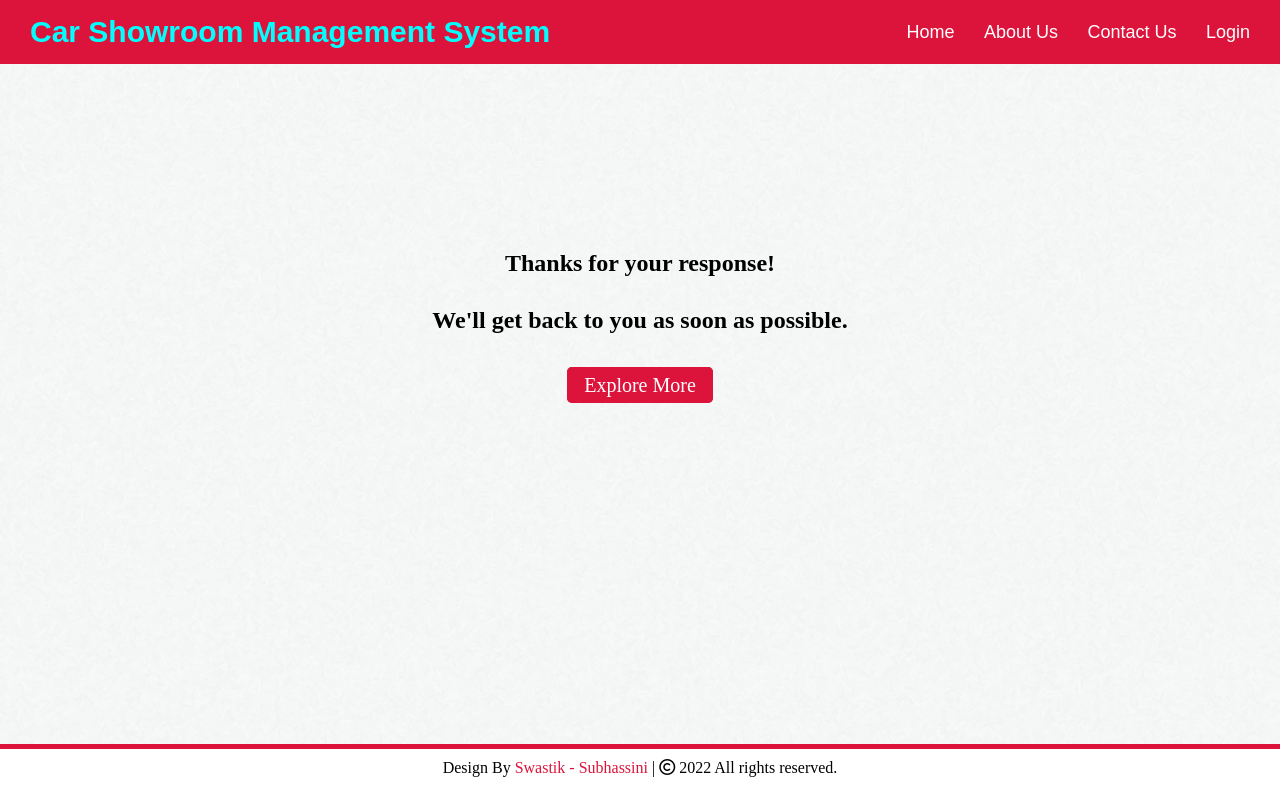
After one commit to Subhassini1709/Car-Showroom-Management-System, a Django app: page /contact_success/ in a window 1280 px wide. The commit adds this page. Run offline with Django 3.2, Linux system fonts and the light colour scheme; parts of the project's set-up code (start-up, migrations or seed data) failed here and were passed over; some libraries are stand-ins or nearby versions.

Commit message:
Added Contact Model and Contact Success Page

```diff
--- a/static/css/style.css
+++ b/static/css/style.css
@@ -1558,3 +1558,19 @@ footer span a:hover {
 .buy_success-content h3 {
   margin: 10px;
 }
+
+/* CONTACT SUCCESS PAGE */
+
+.contact_success {
+  background: url(/static/img/bg.png);
+  height: 93vh;
+}
+
+.contact_success_content {
+  text-align: center;
+  margin: 150px auto;
+}
+
+.contact_success_content h2 {
+  margin: 30px;
+}
--- a/users/admin.py
+++ b/users/admin.py
@@ -9,3 +9,4 @@ admin.site.register(BuyBooking)
 admin.site.register(RentCar)
 admin.site.register(RentBooking)
 admin.site.register(SellCar)
+admin.site.register(Contact)
--- /dev/null
+++ b/users/templates/users/contact_success.html
@@ -0,0 +1,72 @@
+{% load static %}
+<!DOCTYPE html>
+<html lang="en">
+
+<head>
+    <meta charset="UTF-8" />
+    <meta http-equiv="X-UA-Compatible" content="IE=edge" />
+    <meta name="viewport" content="width=device-width, initial-scale=1.0" />
+    <title>Contact Info</title>
+    <link rel="stylesheet" href="{% static '/css/style.css' %}" />
+    <script src="https://kit.fontawesome.com/26719dd53c.js" crossorigin="anonymous"></script>
+    <script src="https://code.jquery.com/jquery-3.5.1.min.js"></script>
+</head>
+
+<body>
+    <div class="container">
+        <div class="scroll-up-btn">
+            <i class="fas fa-angle-up"></i>
+        </div>
+        <nav class="navbar">
+            <div class="max-width">
+                <div class="logo">
+                    <a href="{% url 'Home Page' %}">Car Showroom Management System</a>
+                </div>
+                <ul class="menu">
+                    <li>
+                        {% if request.user.is_authenticated %}
+                        <a id="abt" href="{% url 'Home Page' %}" class="menu-btn">Home</a>
+                        {% else %}
+                        <a id="abt" href="{% url 'Landing' %}" class="menu-btn">Home</a>
+                        {% endif %}
+                    </li>
+                    <li><a id="first" href="{% url 'About' %}" class="menu-btn">About Us</a></li>
+                    <li><a href="{% url 'Contact' %}" class="menu-btn">Contact Us</a></li>
+                    <li>
+                        {% if request.user.is_authenticated %}
+                        <a href="{% url 'Logout' %}" class="menu-btn">Logout</a>
+                        {% else %}
+                        <a href="{% url 'Login' %}" class="menu-btn">Login</a>
+                        {% endif %}
+                    </li>
+                </ul>
+                <div class="menu-btn">
+                    <i class="fas fa-bars"></i>
+                </div>
+            </div>
+        </nav>
+
+        <section class="contact_success">
+            <div class="contact_success_content">
+                <h2>Thanks for your response!</h2>
+                <h2>We'll get back to you as soon as possible.</h2>
+                <div class="landing-btn">
+                    {% if request.user.is_authenticated %}
+                    <a href="{% url 'Home Page' %}">Explore More</a>
+                    {% else %}
+                    <a href="{% url 'Landing' %}">Explore More</a>
+                    {% endif %}
+                </div>
+            </div>
+        </section>
+
+        <footer>
+            <span>Design By <a href="https://www.linkedin.com/in/swastik-raj-singh-80ba881b8/">Swastik - Subhassini</a>
+                | <span class="far fa-copyright"></span> 2022 All rights
+                reserved.</span>
+        </footer>
+    </div>
+    <script src="{% static '/js/script.js' %}"></script>
+</body>
+
+</html>
--- a/users/urls.py
+++ b/users/urls.py
@@ -7,6 +7,7 @@ urlpatterns = [
     path('home/',views.home, name='Home Page'),
     path('about/', views.about, name='About'),
     path('contact/', views.contact, name='Contact'),
+    path('contact_success/', views.contactsuccess, name='ContactSuccess'),
 
     path('login/', views.loginPage, name='Login'),
     path('register/', views.register, name='Register'),
--- a/users/views.py
+++ b/users/views.py
@@ -25,7 +25,19 @@ def about(request):
 
 
 def contact(request):
+    if request.method=='POST':
+        fname = request.POST['first_name']
+        lname = request.POST['last_name']
+        email = request.POST['email']
+        phone = request.POST['mobile']
+        message = request.POST['comments']
+        ins = Contact(CFname=fname,CLname=lname, CEmail=email, CPhone=phone, CMessage=message)
+        ins.save()
+        return redirect('ContactSuccess')
     return render(request, 'users/contact.html')
+
+def contactsuccess(request):
+    return render(request, 'users/contact_success.html')
 
 
 def register(request):
```
Also changed, not shown: users/models.py (+7 -0 lines), users/templates/users/contact.html (+3 -7 lines), users/migrations/0004_contact.py (added).
